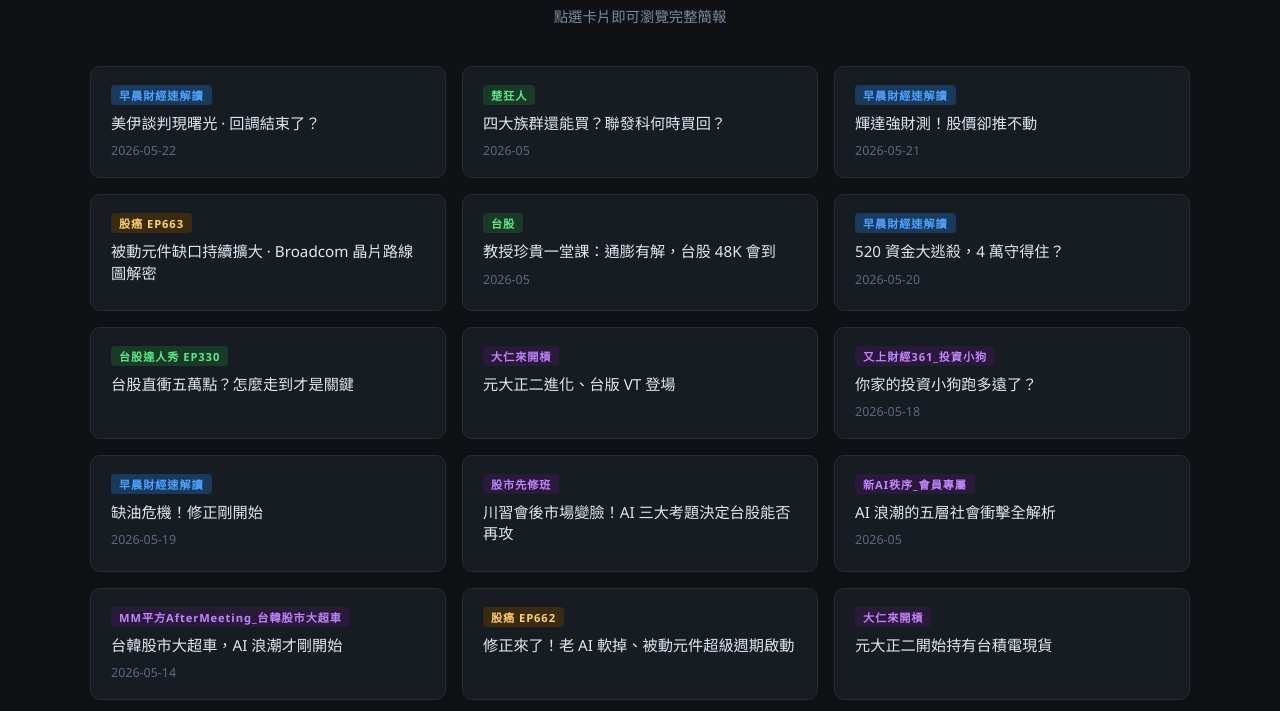
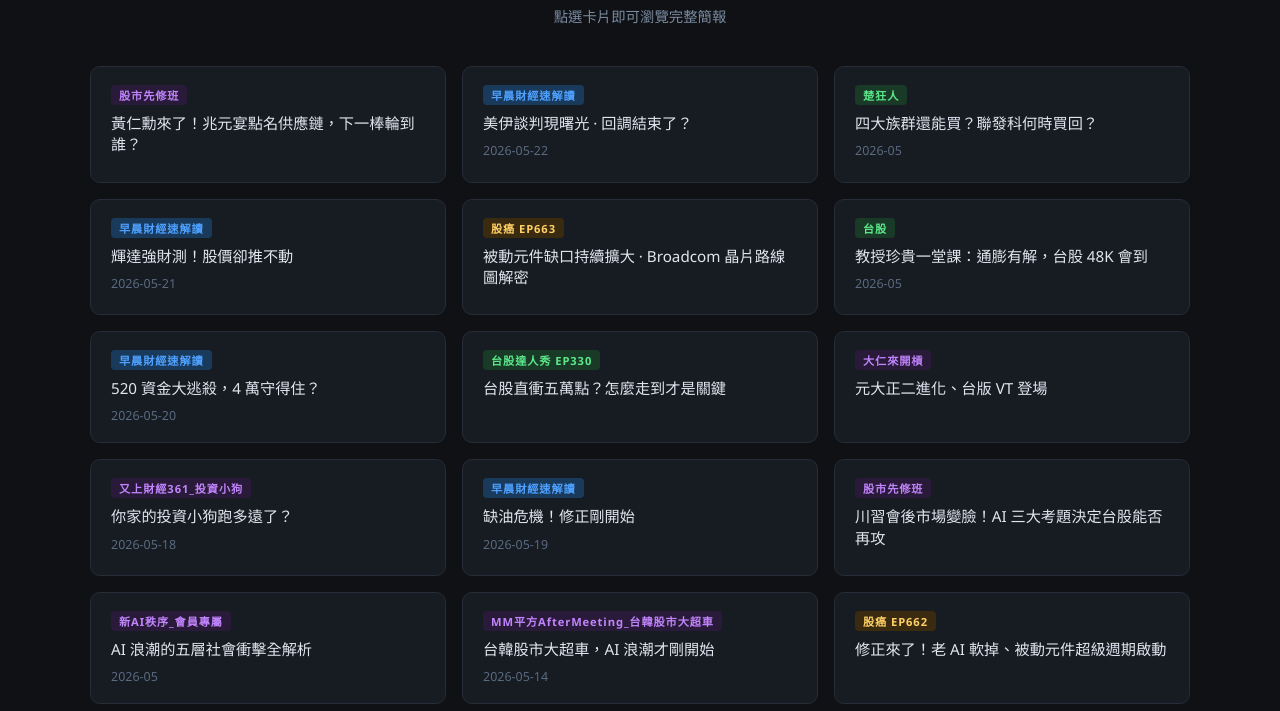
Before and after one commit to realbfu/podcast, a website: page report/index.html in a window 1280 px wide. Shown: the part 89-800 px from the top of the page. Drawn offline with Linux system fonts and the light colour scheme.

Commit message:
chore: 自動更新 index.html 及 .nojekyll

```diff
--- a/report/index.html
+++ b/report/index.html
@@ -57,6 +57,12 @@
     <p>點選卡片即可瀏覽完整簡報</p>
   </header>
   <div class="grid">
+    <a class="card" href="EP12_股市先修班_市場重點簡報.html">
+      <span class="tag tag-other">股市先修班</span>
+      <span class="title">黃仁勳來了！兆元宴點名供應鏈，下一棒輪到誰？</span>
+      <span class="date"></span>
+    </a>
+
     <a class="card" href="2026_5_22_早晨財經速解讀_市場重點簡報.html">
       <span class="tag tag-morning">早晨財經速解讀</span>
       <span class="title">美伊談判現曙光 · 回調結束了？</span>
```
